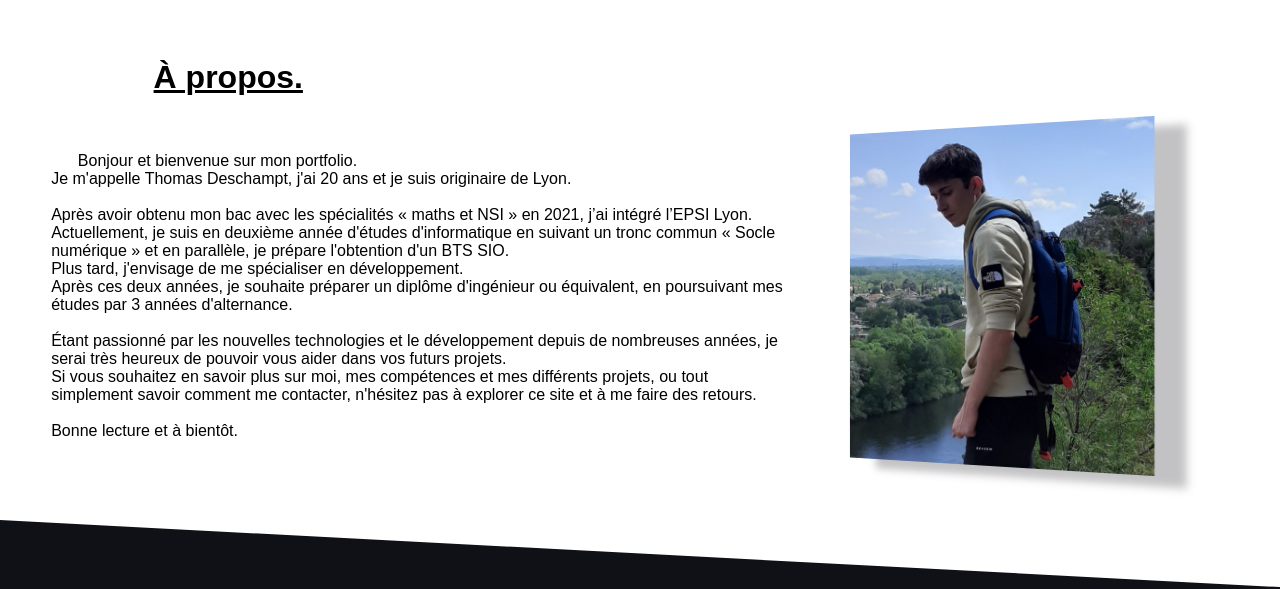
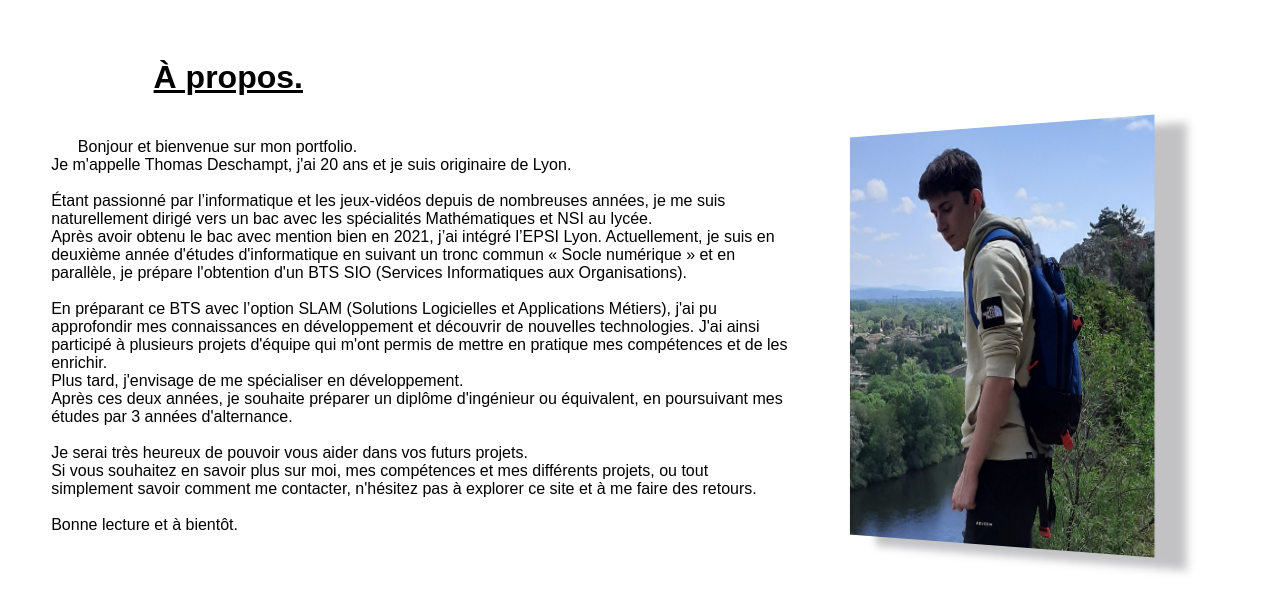
Before and after one commit to ThomasDeschampt/portofolio_v2, a website built with Vite: page index.html in a window 1280 px wide. Shown: the part 880-1469 px from the top of the page. Built offline with nearby package versions, Linux system fonts and the light colour scheme; files whose address does not match are found by name; a web font is replaced by a local one.

Commit message:
Update index.html

```diff
--- a/index.html
+++ b/index.html
@@ -53,16 +53,22 @@
                         <br>
                         Je m'appelle Thomas Deschampt, j'ai 20 ans et je suis originaire de Lyon.
                         <br><br>
-                        Après avoir obtenu mon bac avec les spécialités « maths et NSI » en 2021, j’ai intégré l’EPSI Lyon.
+                        Étant passionné par l’informatique et les jeux-vidéos depuis de nombreuses années, je me suis naturellement dirigé
+                        vers un bac avec les spécialités Mathématiques et NSI au lycée.
+                        <br>
+                        Après avoir obtenu le bac avec mention bien en 2021, j’ai intégré l’EPSI Lyon.
                         Actuellement, je suis en deuxième année d'études d'informatique en suivant un tronc commun « Socle numérique » et en
-                        parallèle, je prépare l'obtention d'un BTS SIO.
+                        parallèle, je prépare l'obtention d'un BTS SIO (Services Informatiques aux Organisations).
+                        <br><br>
+                        En préparant ce BTS avec l’option SLAM (Solutions Logicielles et Applications Métiers), j'ai pu approfondir mes connaissances
+                        en développement et découvrir de nouvelles technologies. J'ai ainsi participé à plusieurs projets d'équipe qui m'ont permis de
+                        mettre en pratique mes compétences et de les enrichir.
                         <br>
                         Plus tard, j'envisage de me spécialiser en développement.
                         <br>
                         Après ces deux années, je souhaite préparer un diplôme d'ingénieur ou équivalent, en poursuivant mes études par 3 années d'alternance.
                         <br><br>
-                        Étant passionné par les nouvelles technologies et le développement depuis de nombreuses années, je serai très heureux
-                        de pouvoir vous aider dans vos futurs projets.<br>
+                        Je serai très heureux de pouvoir vous aider dans vos futurs projets.<br>
                         Si vous souhaitez en savoir plus sur moi, mes compétences et mes différents projets, ou tout simplement savoir comment me
                         contacter, n'hésitez pas à explorer ce site et à me faire des retours.
                         <br><br>
```
